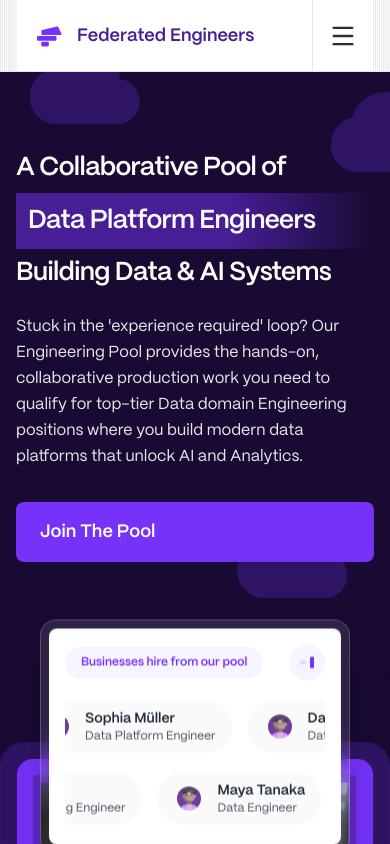
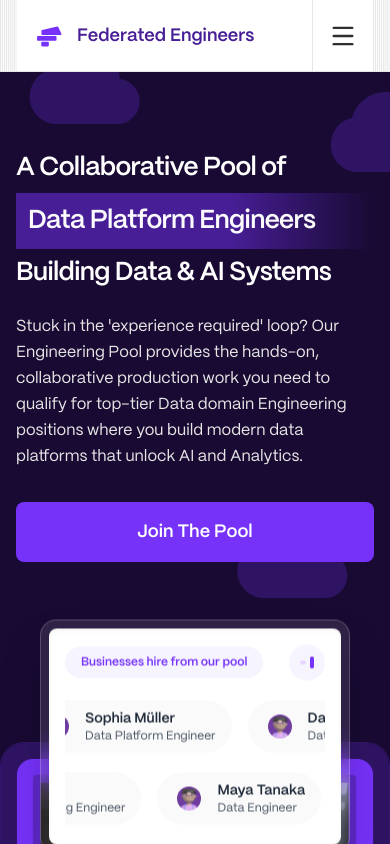
Before and after one commit to fantee-hub/Federated-Engineers, a Next.js app: page / in a window 390 px wide. Shown: the top 844 px of the page. Built offline with nearby package versions, Linux system fonts and the light colour scheme.

Commit message:
made changes in the hero section

```diff
--- a/src/components/sections/HeroSection/Hero.tsx
+++ b/src/components/sections/HeroSection/Hero.tsx
@@ -51,7 +51,7 @@ const Hero = () => {
               <div className="flex flex-col lg:flex-row gap-4 relative mt-8 ">
                 <button
                   onClick={() => dispatch(openModal("join"))}
-                  className="w-full lg:w-auto rounded-lg flex items-center justify-between lg:justify-start gap-2 bg-[#7632F9] px-6 py-4 font-semibold cursor-pointer text-lg text-white transition-all hover:brightness-110"
+                  className="w-full lg:w-auto rounded-lg flex items-center justify-center lg:justify-start gap-2 bg-[#7632F9] px-6 py-4 font-semibold cursor-pointer text-lg text-white transition-all hover:brightness-110"
                 >
                   Join The Pool
                   {/* <ArrowRight size={20} /> */}
```
